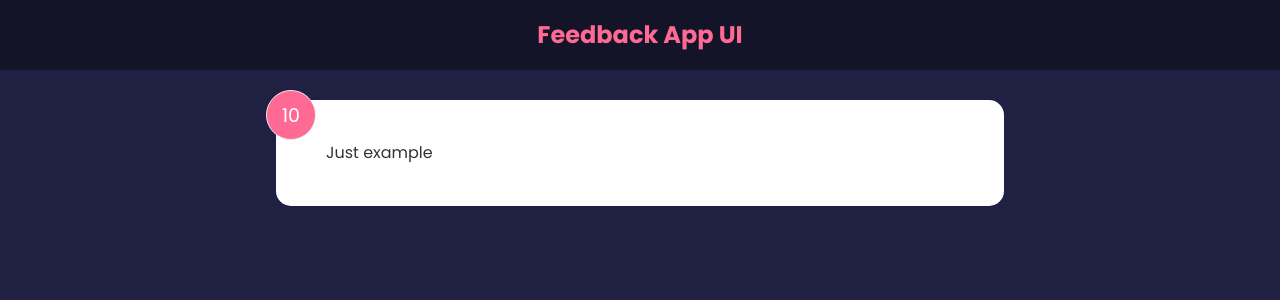
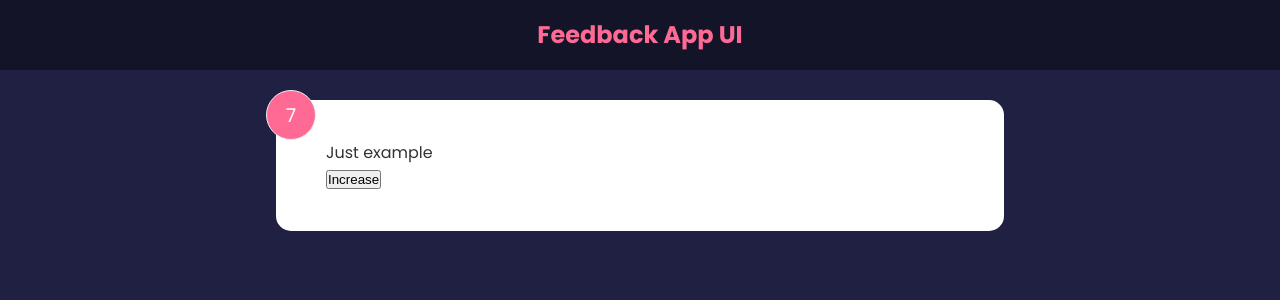
Before and after one commit to Farahat612/brad-react, a React (Create React App) app in the folder feedback-app/: page / in a window 1280 px wide. Shown: the top 300 px of the page. Built offline with nearby package versions, Linux system fonts and the light colour scheme.

Commit message:
rendered FeedbackItem component with state management

```diff
--- a/feedback-app/src/components/FeedbackItem.jsx
+++ b/feedback-app/src/components/FeedbackItem.jsx
@@ -1,13 +1,13 @@
-import React from 'react'
+import { useState } from 'react'
 
 const FeedbackItem = () => {
+  const [rating, setRating] = useState(7)
+  const [text, setText] = useState('Just example')
   return (
     <div className='card'>
-      <div className="num-display">10</div>
-      <div className="text-display">
-        Just example
-      </div>
-
+      <div className='num-display'>{rating}</div>
+      <div className='text-display'>{text}</div>
+      <button onClick={() => setRating(rating + 1)}>Increase</button>
     </div>
   )
 }
```
